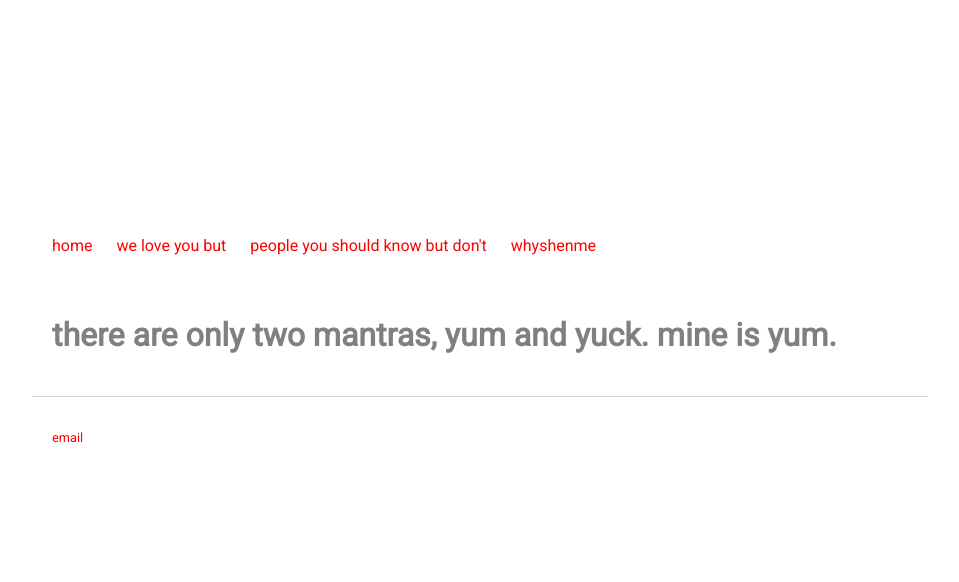
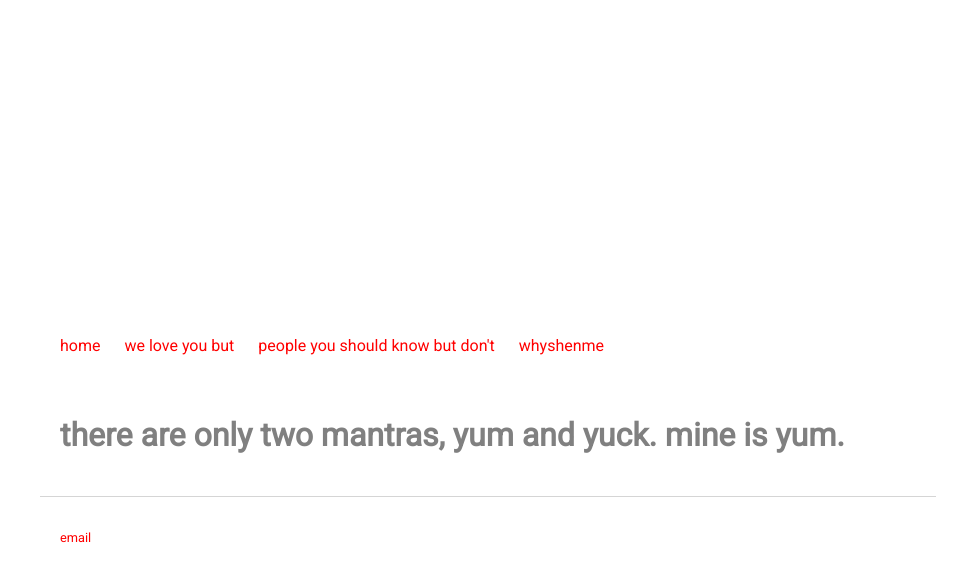
Before and after one commit to c1ndygao/cindygao.com, a Jekyll site: the page built from index.html, in a window 1280 px wide. Shown: the top 582 px of the page, without its empty margins (160-1119 px from the left). Built offline with Jekyll 4.4.1, drawn with Linux system fonts in a browser that asks for light colours.

Commit message:
Update default.html

```diff
--- a/_layouts/default.html
+++ b/_layouts/default.html
@@ -36,7 +36,7 @@
 
 body {
     font-family: 'Roboto'; font-size: 16px; color: grey;
-    padding: 100px;
+    padding: 200px;
 }
 </style>
 </head>
```
